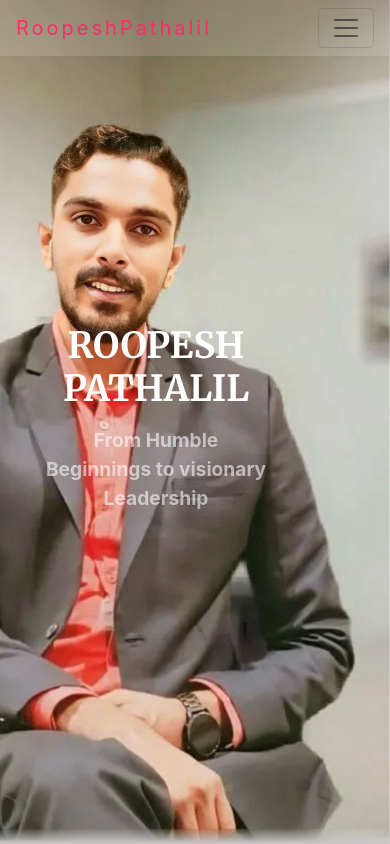
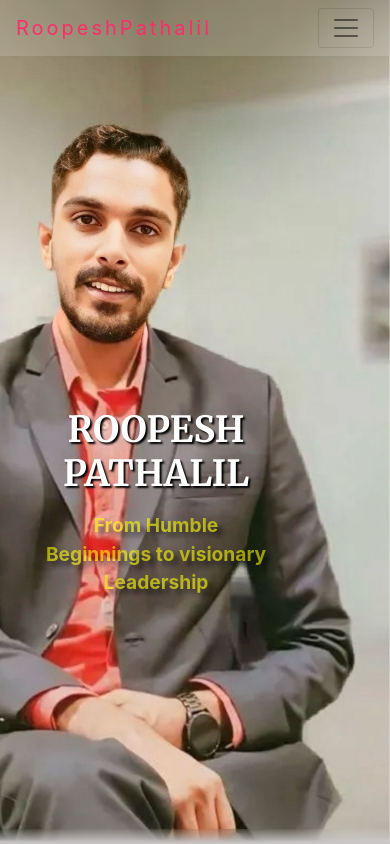
Before and after one commit to Yadhu4733/RoopeshPF, a plain HTML site: page index.html in a window 390 px wide. Shown: the top 844 px of the page. Drawn offline with nearby package versions, Linux system fonts and the light colour scheme; a web font is replaced by a local one.

Commit message:
finalcommit1

```diff
--- a/index.css
+++ b/index.css
@@ -100,6 +100,13 @@
   color: white;
 }
 
+@media (max-width: 480px) {
+  .overlay-text {
+    top: 60%;
+    text-shadow: 2px 2px 2px black;
+  }
+}
+
 .overlay-text p {
   font-size: 1.5rem;
 }
@@ -117,6 +124,14 @@
   animation: fadeInMoveUp 3s ease forwards; /* Initial animation */
   animation-iteration-count: infinite; /* Loop the animation */
   animation-direction: alternate; /* Reverse on alternate iterations */
+}
+
+@media (max-width: 480px) {
+  .texts {
+    color: yellow;
+    text-shadow: 5px 5px 5px black;
+
+  }
 }
 
 @keyframes fadeInMoveUp {
```
